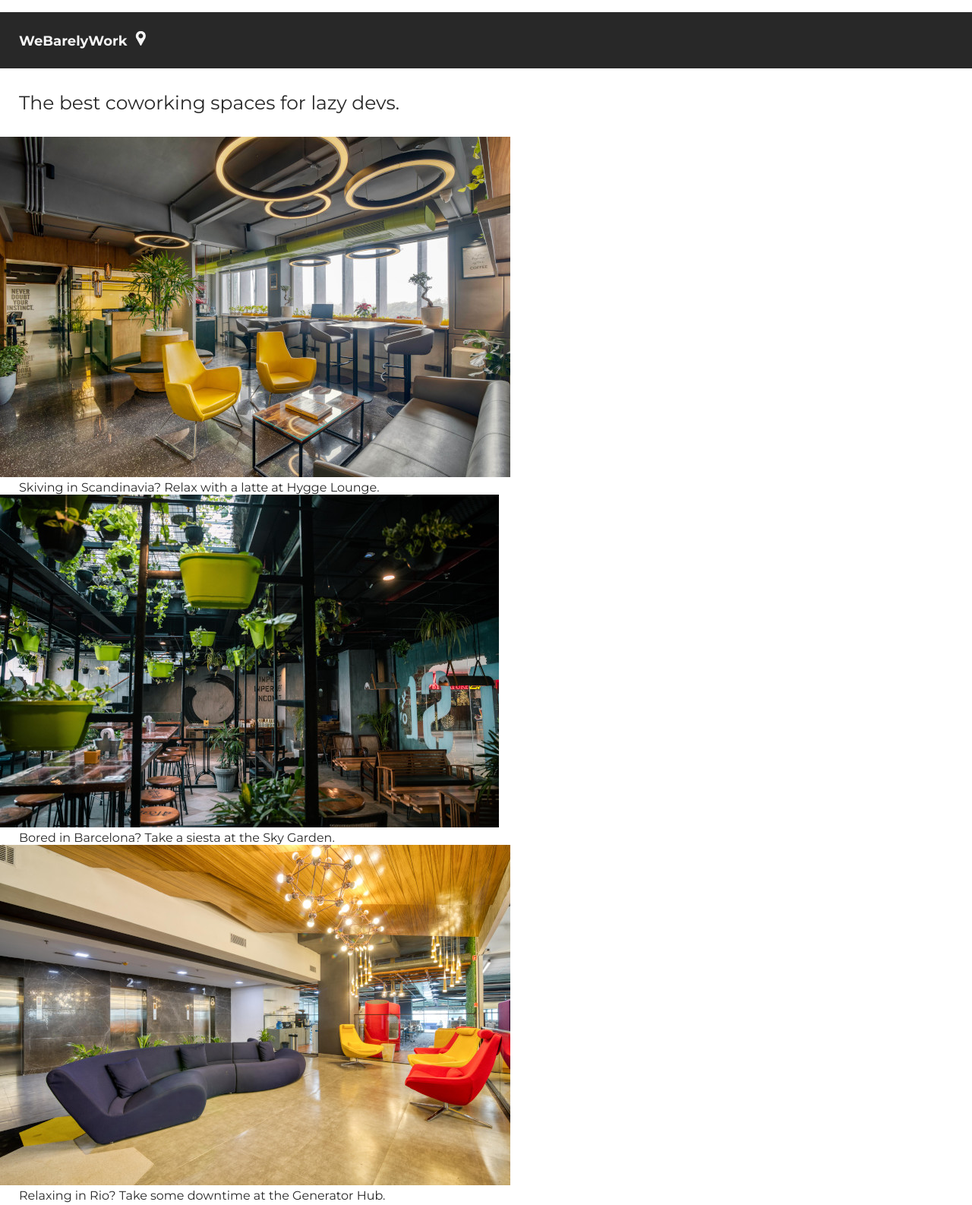
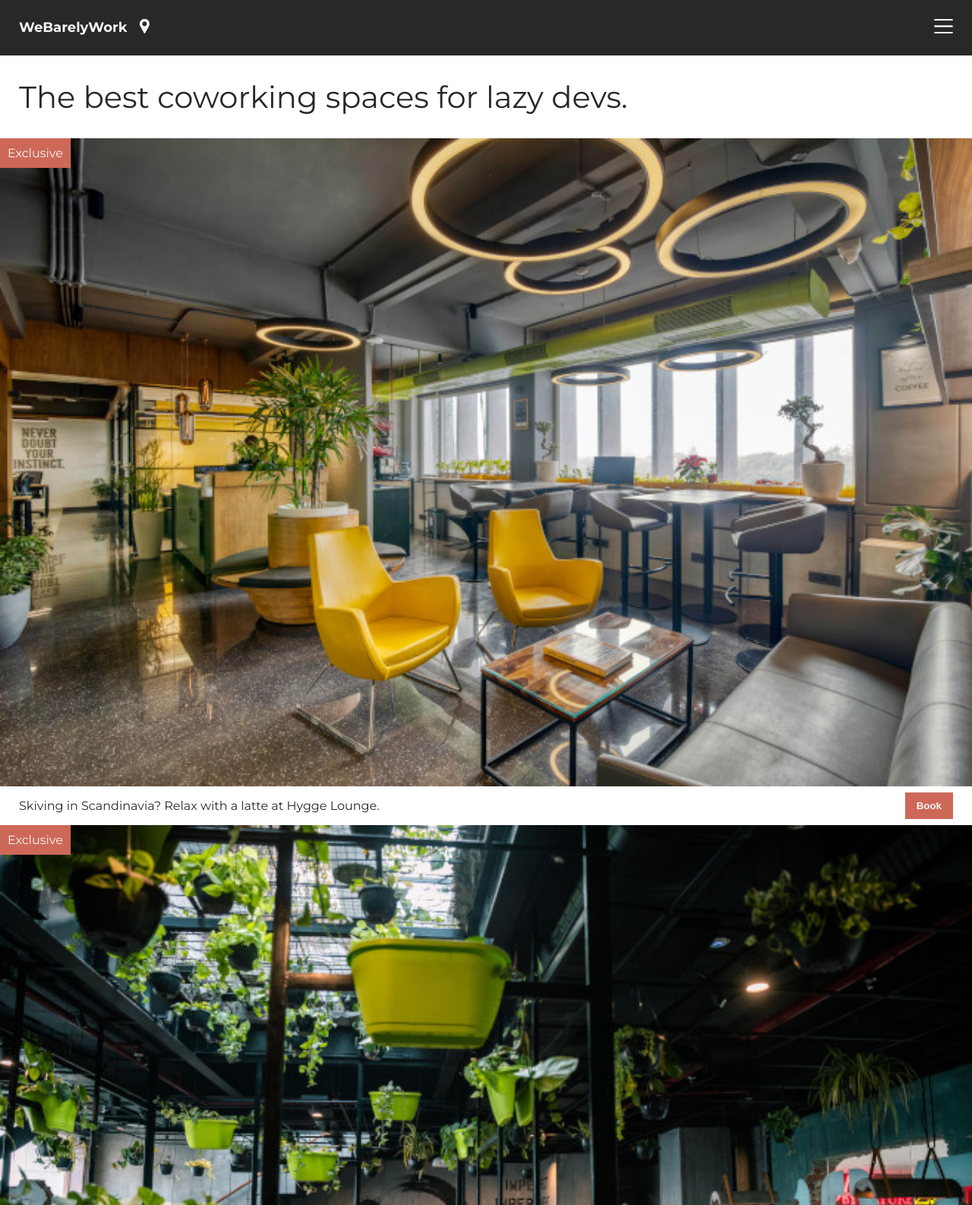
Before and after one commit to boikhutsodev/Coworking-spaces, a website built with Vite: page index.html in a window 1280 px wide. Shown: the top 1586 px of the page at 76% size. Built offline with nearby package versions, Linux system fonts and the light colour scheme.

Commit message:
Updated CSS and HTML files to refactor layout and styling.

```diff
--- a/index.css
+++ b/index.css
@@ -1,40 +1,84 @@
 body {
   margin: 0;
   padding: 0;
-  font-family: Montserrat;
+  font-family: "Montserrat", sans-serif;
   color: #282828;
 }
 
-/*
-Challenge:
-1. Get this layout looking like the
-   screenshots on the slide.
-*/
-
-ul {
-  padding: 25px;
-}
-
-nav {
+header {
   background-color: #282828;
   color: whitesmoke;
 }
-li {
-  display: inline;
-}
+
 .logo {
   font-size: 18px;
   font-weight: 700;
 }
+
+ul {
+  display: flex;
+  list-style-type: none;
+  align-items: center;
+  margin: 0;
+  padding: 25px;
+  gap: 10px;
+}
+
+li {
+  cursor: pointer;
+}
+
 .icon {
   width: 25px;
 }
+
+.align-right {
+  margin-left: auto;
+}
+
 h1 {
-  font-size: 25px;
+  font-size: 40px;
   font-weight: 400;
   margin: 30px 25px;
 }
 
-p {
+.item {
+  position: relative;
+}
+
+.item-img {
+  display: block;
+  width: 100%;
+}
+
+.caption {
+  display: flex;
+  justify-content: space-between;
+  gap: 20px;
   margin: 0 25px;
 }
+
+.img-banner {
+  position: absolute;
+  top: 0;
+  left: 0;
+  background-color: #cd6858;
+  color: whitesmoke;
+  padding: 10px;
+}
+
+button {
+  /*
+Challenge:
+1. Centrally align the button on the
+ vertical axis so it looks like the
+ screenshot on the slide.
+*/
+  align-self: center;
+  border: none;
+  background-color: #cd6858;
+  color: whitesmoke;
+  padding: 10px 15px;
+  font-weight: 700;
+  cursor: pointer;
+}
--- a/index.html
+++ b/index.html
@@ -1,21 +1,25 @@
-<!doctype html>
+<!DOCTYPE html>
 <html>
   <head>
-		<link rel="preconnect" href="https://fonts.googleapis.com">
-		<link rel="preconnect" href="https://fonts.gstatic.com" crossorigin>
-		<link href="https://fonts.googleapis.com/css2?family=Montserrat:wght@400;700&display=swap" rel="stylesheet">
-		<link rel="stylesheet" href="index.css">
+    <link rel="preconnect" href="https://fonts.googleapis.com" />
+    <link rel="preconnect" href="https://fonts.gstatic.com" crossorigin />
+    <link
+      href="https://fonts.googleapis.com/css2?family=Montserrat:wght@400;700&display=swap"
+      rel="stylesheet"
+    />
+    <link rel="stylesheet" href="index.css" />
   </head>
 
   <body>
     <header>
       <nav>
         <ul>
-					<li class="logo">
-						WeBarelyWork
+          <li class="logo">WeBarelyWork</li>
+          <li>
+            <img src="images/pin.png" class="icon" alt="location" />
           </li>
-					<li>
-						<img src="images/pin.png" class="icon" alt="location">
+          <li class="align-right">
+            <img src="images/burger.png" class="icon" />
           </li>
         </ul>
       </nav>
@@ -26,26 +30,43 @@
       </section>
 
       <section class="item">
-				<img src="images/hygge.jpg" class="item-img" alt="A smart coworking space">
+        <img
+          src="images/hygge.jpg"
+          class="item-img"
+          alt="A smart coworking space"
+        />
+        <div class="img-banner">Exclusive</div>
         <div class="caption">
           <p>Skiving in Scandinavia? Relax with a latte at Hygge Lounge.</p>
+          <button>Book</button>
         </div>
       </section>
 
       <section class="item">
-				<img src="images/sky-garden.jpg" class="item-img" alt="A coworking space with plants">
+        <img
+          src="images/sky-garden.jpg"
+          class="item-img"
+          alt="A coworking space with plants"
+        />
+        <div class="img-banner">Exclusive</div>
         <div class="caption">
           <p>Bored in Barcelona? Take a siesta at the Sky Garden.</p>
+          <button>Book</button>
         </div>
       </section>
 
       <section class="item">
-				<img src="images/generator.jpg" class="item-img" alt="A comfortable coworking space">
+        <img
+          src="images/generator.jpg"
+          class="item-img"
+          alt="A comfortable coworking space"
+        />
+        <div class="img-banner">Exclusive</div>
         <div class="caption">
           <p>Relaxing in Rio? Take some downtime at the Generator Hub.</p>
+          <button>Book</button>
         </div>
       </section>
-
     </main>
   </body>
 </html>
```
Lines whose indentation alone changed are shown as unchanged.
